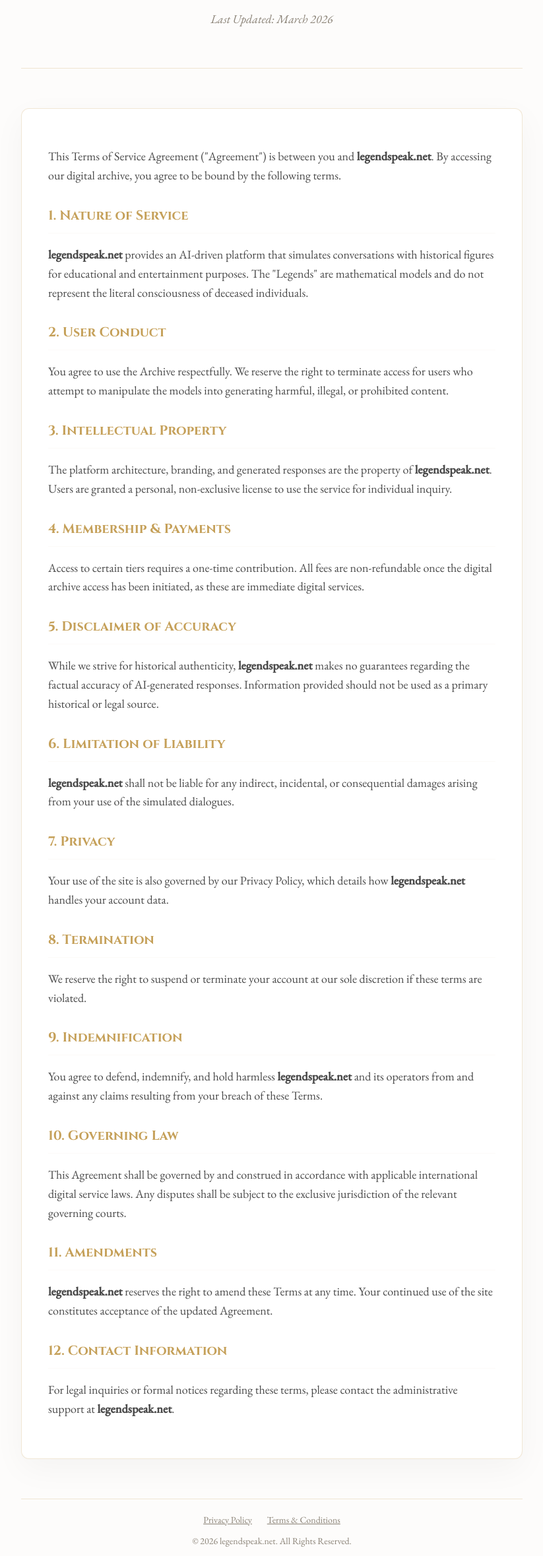
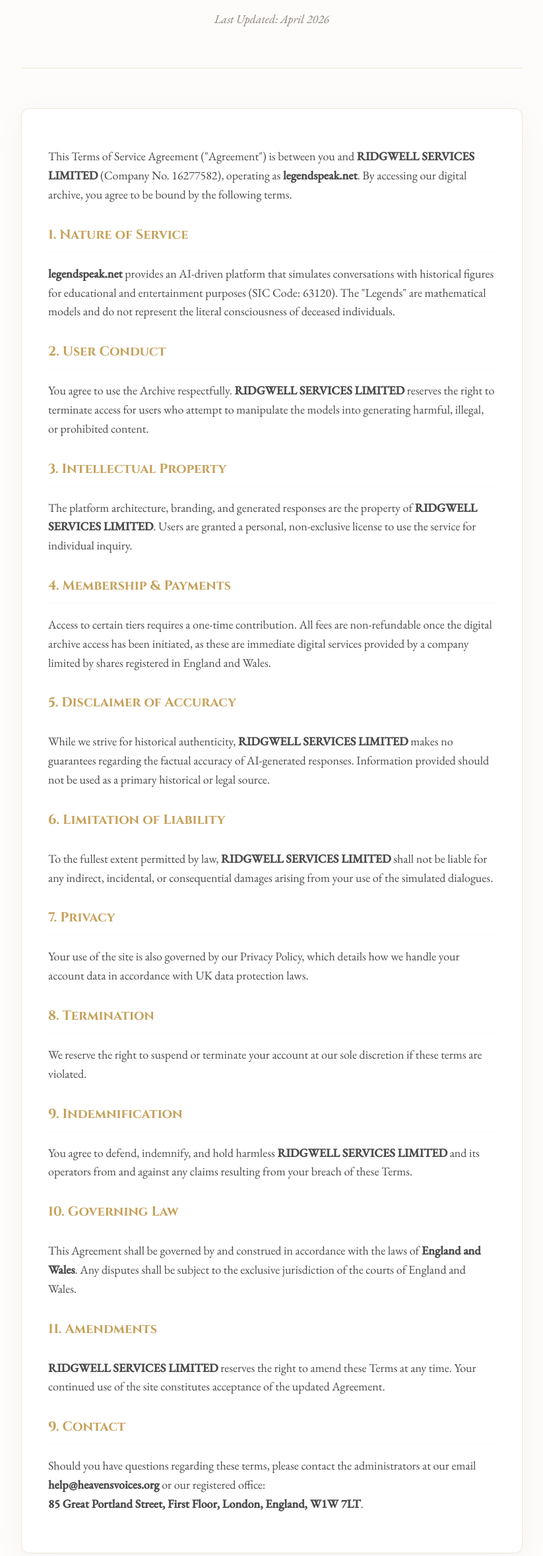
Before and after one commit to MarkvanStratum/legendspeak, a website: page public/terms-and-conditions.html in a window 1280 px wide. Shown: the part 201-2560 px from the top of the page at 66% size, without its empty margins (228-1051 px from the left). Drawn offline with nearby package versions, Linux system fonts and the light colour scheme.

Commit message:
Add files via upload

```diff
--- a/public/terms-and-conditions.html
+++ b/public/terms-and-conditions.html
@@ -54,53 +54,57 @@
     <header>
       <div class="logo">L</div>
       <h1>Terms & Conditions</h1>
-      <p style="font-style: italic; color: var(--text-muted);">Last Updated: March 2026</p>
+      <p style="font-style: italic; color: var(--text-muted);">Last Updated: April 2026</p>
     </header>
 
     <main>
-      <p>This Terms of Service Agreement ("Agreement") is between you and <strong>legendspeak.net</strong>. By accessing our digital archive, you agree to be bound by the following terms.</p>
+      <p>This Terms of Service Agreement ("Agreement") is between you and <strong>RIDGWELL SERVICES LIMITED</strong> (Company No. 16277582), operating as <strong>legendspeak.net</strong>. By accessing our digital archive, you agree to be bound by the following terms.</p>
 
       <h2>1. Nature of Service</h2>
-      <p><strong>legendspeak.net</strong> provides an AI-driven platform that simulates conversations with historical figures for educational and entertainment purposes. The "Legends" are mathematical models and do not represent the literal consciousness of deceased individuals.</p>
+      <p><strong>legendspeak.net</strong> provides an AI-driven platform that simulates conversations with historical figures for educational and entertainment purposes (SIC Code: 63120). The "Legends" are mathematical models and do not represent the literal consciousness of deceased individuals.</p>
 
       <h2>2. User Conduct</h2>
-      <p>You agree to use the Archive respectfully. We reserve the right to terminate access for users who attempt to manipulate the models into generating harmful, illegal, or prohibited content.</p>
+      <p>You agree to use the Archive respectfully. <strong>RIDGWELL SERVICES LIMITED</strong> reserves the right to terminate access for users who attempt to manipulate the models into generating harmful, illegal, or prohibited content.</p>
 
       <h2>3. Intellectual Property</h2>
-      <p>The platform architecture, branding, and generated responses are the property of <strong>legendspeak.net</strong>. Users are granted a personal, non-exclusive license to use the service for individual inquiry.</p>
+      <p>The platform architecture, branding, and generated responses are the property of <strong>RIDGWELL SERVICES LIMITED</strong>. Users are granted a personal, non-exclusive license to use the service for individual inquiry.</p>
 
       <h2>4. Membership & Payments</h2>
-      <p>Access to certain tiers requires a one-time contribution. All fees are non-refundable once the digital archive access has been initiated, as these are immediate digital services.</p>
+      <p>Access to certain tiers requires a one-time contribution. All fees are non-refundable once the digital archive access has been initiated, as these are immediate digital services provided by a company limited by shares registered in England and Wales.</p>
 
       <h2>5. Disclaimer of Accuracy</h2>
-      <p>While we strive for historical authenticity, <strong>legendspeak.net</strong> makes no guarantees regarding the factual accuracy of AI-generated responses. Information provided should not be used as a primary historical or legal source.</p>
+      <p>While we strive for historical authenticity, <strong>RIDGWELL SERVICES LIMITED</strong> makes no guarantees regarding the factual accuracy of AI-generated responses. Information provided should not be used as a primary historical or legal source.</p>
 
       <h2>6. Limitation of Liability</h2>
-      <p><strong>legendspeak.net</strong> shall not be liable for any indirect, incidental, or consequential damages arising from your use of the simulated dialogues.</p>
+      <p>To the fullest extent permitted by law, <strong>RIDGWELL SERVICES LIMITED</strong> shall not be liable for any indirect, incidental, or consequential damages arising from your use of the simulated dialogues.</p>
 
       <h2>7. Privacy</h2>
-      <p>Your use of the site is also governed by our Privacy Policy, which details how <strong>legendspeak.net</strong> handles your account data.</p>
+      <p>Your use of the site is also governed by our Privacy Policy, which details how we handle your account data in accordance with UK data protection laws.</p>
 
       <h2>8. Termination</h2>
       <p>We reserve the right to suspend or terminate your account at our sole discretion if these terms are violated.</p>
 
       <h2>9. Indemnification</h2>
-      <p>You agree to defend, indemnify, and hold harmless <strong>legendspeak.net</strong> and its operators from and against any claims resulting from your breach of these Terms.</p>
+      <p>You agree to defend, indemnify, and hold harmless <strong>RIDGWELL SERVICES LIMITED</strong> and its operators from and against any claims resulting from your breach of these Terms.</p>
 
       <h2>10. Governing Law</h2>
-      <p>This Agreement shall be governed by and construed in accordance with applicable international digital service laws. Any disputes shall be subject to the exclusive jurisdiction of the relevant governing courts.</p>
+      <p>This Agreement shall be governed by and construed in accordance with the laws of <strong>England and Wales</strong>. Any disputes shall be subject to the exclusive jurisdiction of the courts of England and Wales.</p>
 
       <h2>11. Amendments</h2>
-      <p><strong>legendspeak.net</strong> reserves the right to amend these Terms at any time. Your continued use of the site constitutes acceptance of the updated Agreement.</p>
+      <p><strong>RIDGWELL SERVICES LIMITED</strong> reserves the right to amend these Terms at any time. Your continued use of the site constitutes acceptance of the updated Agreement.</p>
 
-      <h2>12. Contact Information</h2>
-      <p>For legal inquiries or formal notices regarding these terms, please contact the administrative support at <strong>legendspeak.net</strong>.</p>
+
+      <h2>9. Contact</h2>
+      <p>Should you have questions regarding these terms, please contact the administrators at our email <strong>help@heavensvoices.org</strong> or our registered office:
+        <br><strong>85 Great Portland Street, First Floor, London, England, W1W 7LT</strong>.
+      </p>
     </main>
+
 
     <footer>
       <a href="/privacy-policy.html" style="color:#8a8276;margin-right:20px;">Privacy Policy</a>
       <a href="/terms-and-conditions.html" style="color:#8a8276;">Terms & Conditions</a>
-      <div style="margin-top: 10px;">&copy; 2026 legendspeak.net. All Rights Reserved.</div>
+      <div style="margin-top: 10px;">&copy; 2026 RIDGWELL SERVICES LIMITED. All Rights Reserved.</div>
     </footer>
   </div>
 </body>
```
Also changed, not shown: public/privacy-policy.html (+11 -8 lines).
